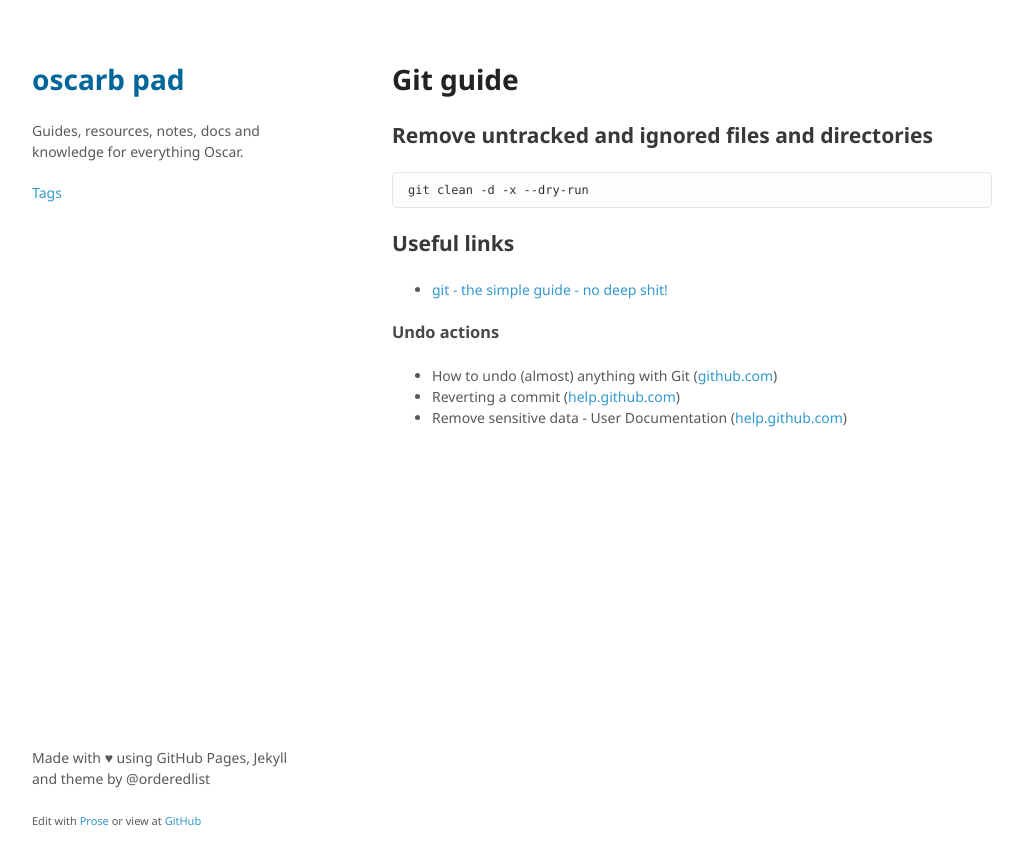
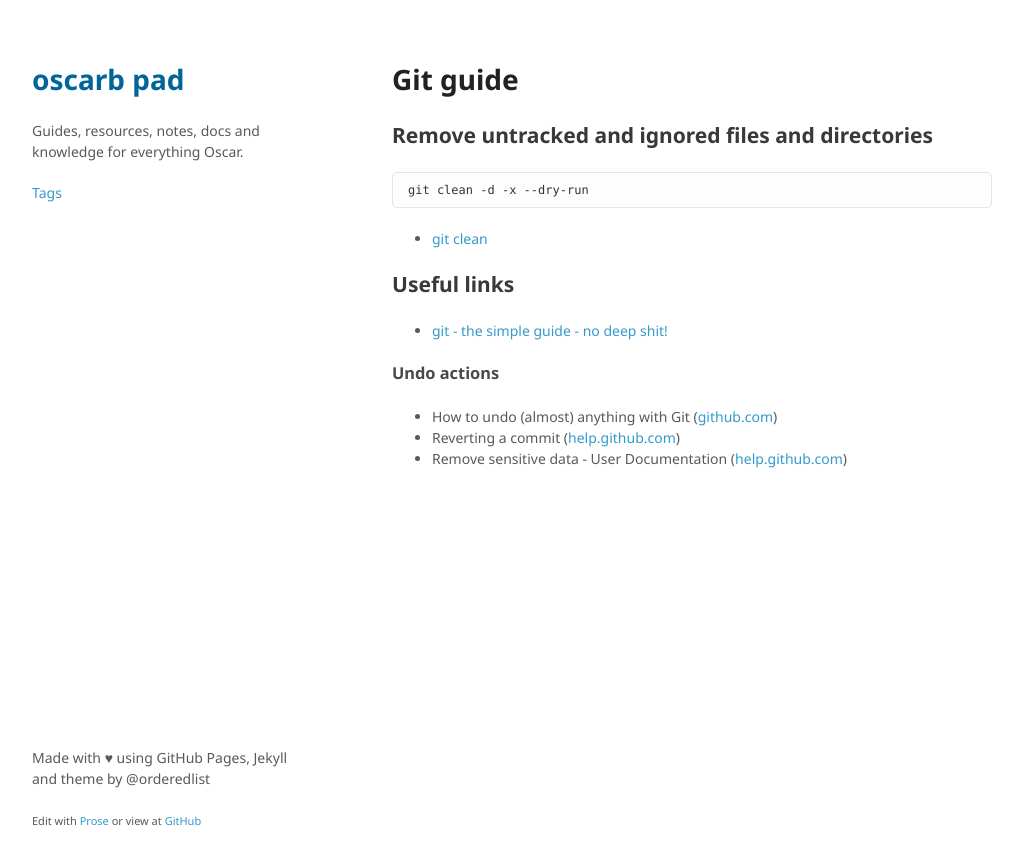
Before and after one commit to oscarb/pad, a Jekyll site: the page built from _docs/git.md, in a window 1280 px wide. Shown: the top 865 px of the page, without its empty margins (128-1151 px from the left). Built offline with Jekyll 4.4.1, drawn with Linux system fonts in a browser that asks for light colours; some web fonts are replaced.

Commit message:
Update git.md

````diff
--- a/_docs/git.md
+++ b/_docs/git.md
@@ -11,6 +11,8 @@ tags: [git]
 git clean -d -x --dry-run
 ```
 
+* [git clean](https://git-scm.com/docs/git-clean)
+
 ## Useful links
 
 * [git - the simple guide - no deep shit!](http://rogerdudler.github.io/git-guide/)
````
